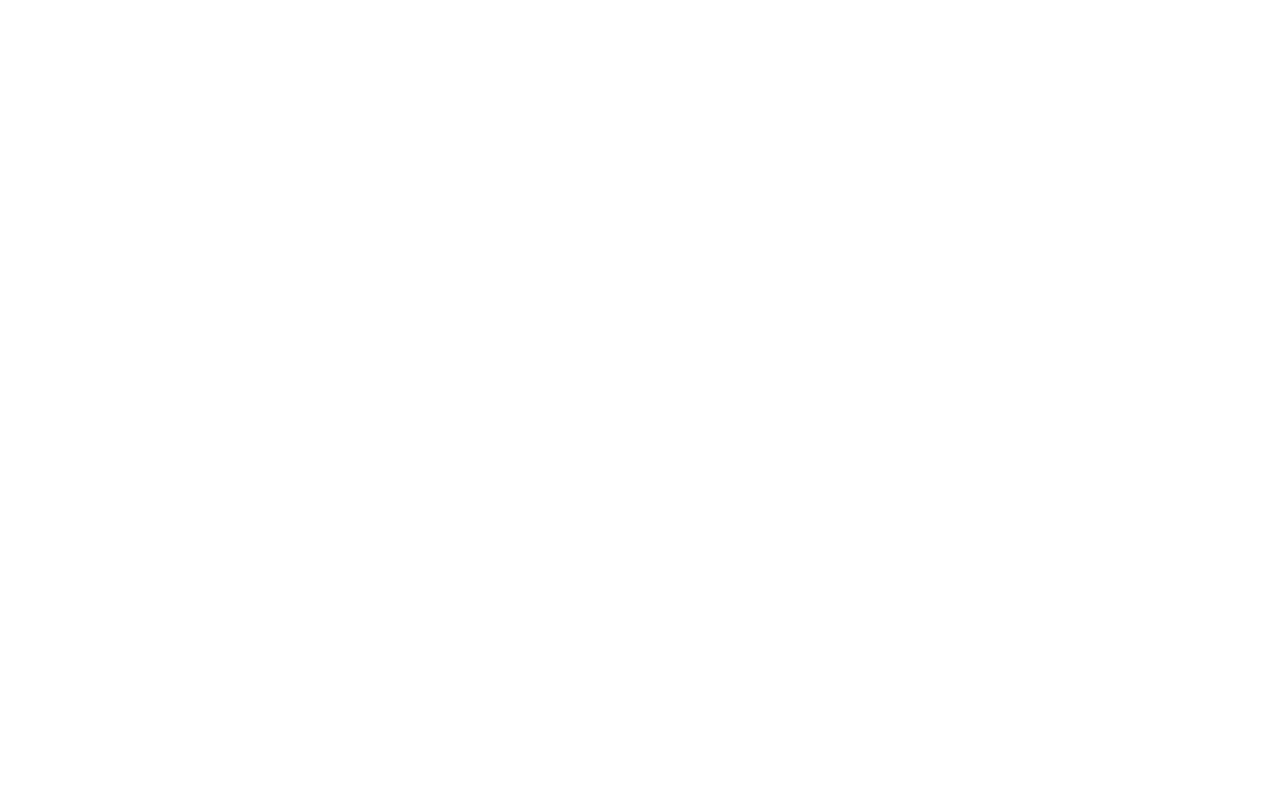
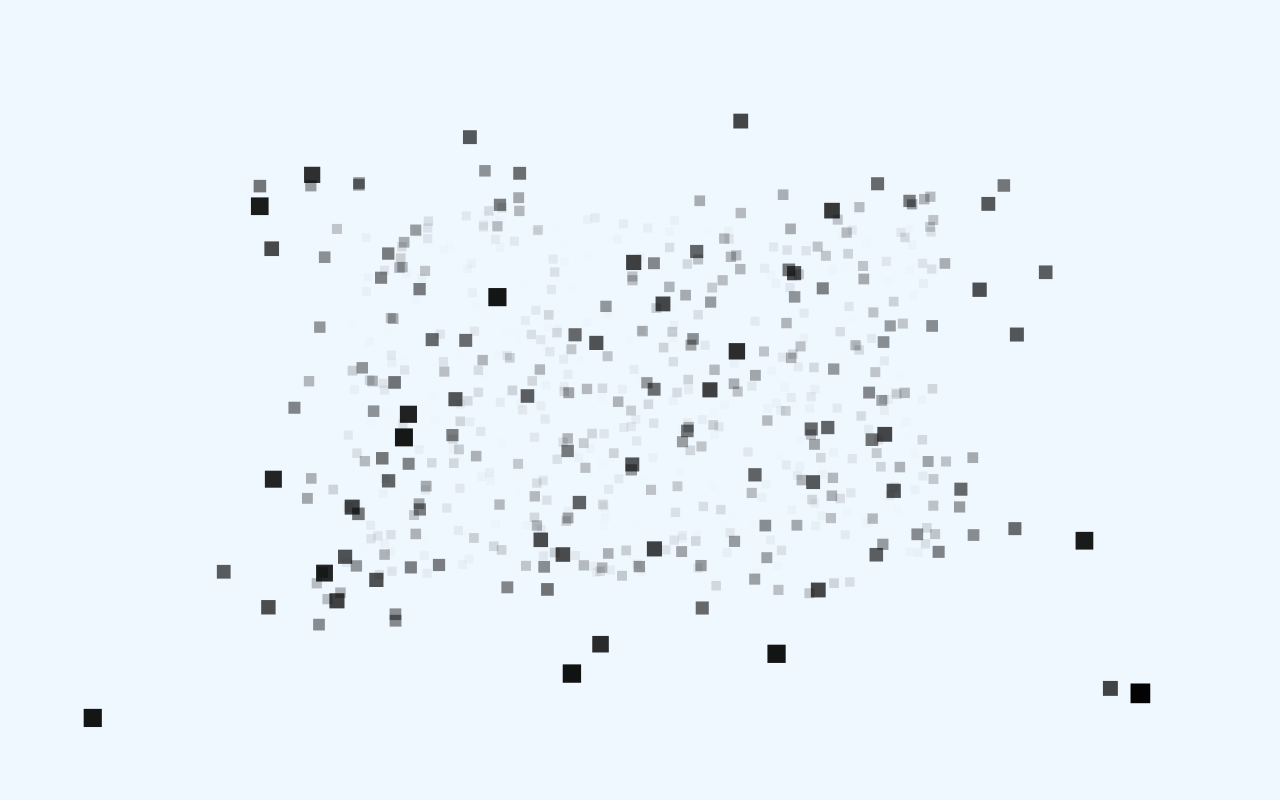
Before and after one commit to DarkDave1185/canvasAttempt, a plain HTML site: page tryCanvass/indexCanvass.html in a window 1280 px wide. Drawn offline with nearby package versions, Linux system fonts and the light colour scheme.

Commit message:
able to get working. gsap.to for updated greenshock plugin

```diff
--- a/tryCanvass/funCanvassView.js
+++ b/tryCanvass/funCanvassView.js
@@ -3,7 +3,7 @@ console.clear();
 //to setup a full screen Canvas demo in JavaScript, we need to select the canvas from the DOM and get its dimensions
 
 
-const canvas = document.getElementById('scene');
+const canvas = document.getElementById("scene");
 //canvas dimensions
 //width of scene
 //-let width = canvas.offsetWidth;
@@ -83,6 +83,19 @@ class Square {
         this.yProjected = 0;
         //scale element in 2D(further=smaller)
         this.scaleProjected = 0;
+        //3rd Party Plugin for Animation
+        gsap.to(this, (Math.random() * 10 + 15), {
+            z: width,
+            //number of repeats (-1 for infinite)
+            repeat: -1,
+            //if true > A-B-B-A, if false > A-B-A-B
+            yoyo: true,
+            ease: "power2",
+            //or ease like "power2"
+            yoyoEase: true,
+            //random delay time
+            delay: Math.random() * -25
+        });
     }
     //move particles from 2D to 3D
     project() {
@@ -100,11 +113,11 @@ class Square {
         //particle opacity based on distance from screen
         ctx.globalAlpha = Math.abs(1 - this.z / width);
         //draw rectangle based on prjected coordinates and scale
-        ctx.fillReact(this.xProjected - this.radius, this.yProjected - this.radius, this.radius * 2 * this.scaleProjected, this.radius * 2 * this.scaleProjected);
+        ctx.fillRect(this.xProjected - this.radius, this.yProjected - this.radius, this.radius * 2 * this.scaleProjected, this.radius * 2 * this.scaleProjected);
     }
 }
 
-function createSquares(){
+function createSquares() {
     //dots array will be empty
     dots.length = 0;
     //create squares
@@ -119,7 +132,7 @@ function createSquares(){
 
 function render() {
     //clear canvas from left to bottom right
-    ctx.clearReact(0, 0, width, height);
+    ctx.clearRect(0, 0, width, height);
     //loop through dots array
     for (var i = 0; i < dots.length; i++) {
         //draw element
@@ -136,7 +149,7 @@ function afterResize() {
         canvas.width = canvas.clientWidth * 2;
         canvas.height = canvas.clientHeight * 2;
         ctx.scale(2, 2);
-    }else{
+    } else {
         canvas.width = width;
         canvas.height = height;
     }
@@ -149,7 +162,7 @@ function afterResize() {
 // Variable used to store a timeout when user resized its screen
 let resizeTimeout;
 // Function called right after user resizes screen
-function onResize(){
+function onResize() {
     // Clear the timeout variable
     resizeTimeout = window.clearTimeout(resizeTimeout);
     // Store a new timeout to avoid calling afterResize for every resize event
--- a/tryCanvass/indexCanvass.html
+++ b/tryCanvass/indexCanvass.html
@@ -1,2 +1,18 @@
+<!DOCTYPE html>
+<html lang="en">
+<head>
+    <meta charset="UTF-8">
+    <meta name="viewport" content="width=device-width, initial-scale=1.0">
+    <title>Document</title>
+    <link rel="stylesheet" href="styleCanvass.css">
+    <!--JS LINK NEEDS TO BE ON TOP FOR TweenMax or gsap-->
+    <script src="https://cdnjs.cloudflare.com/ajax/libs/gsap/3.3.4/gsap.min.js"></script>
+    <script src="https://cdnjs.cloudflare.com/ajax/libs/gsap/1.20.3/TweenMax.min.js"></script>
+</head>
+<body>
+    <canvas id="scene"></canvas>
+<script src="funCanvassView.js"></script>
 
-<canvas id="scene"></canvas>
+
+</body>
+</html>
```
